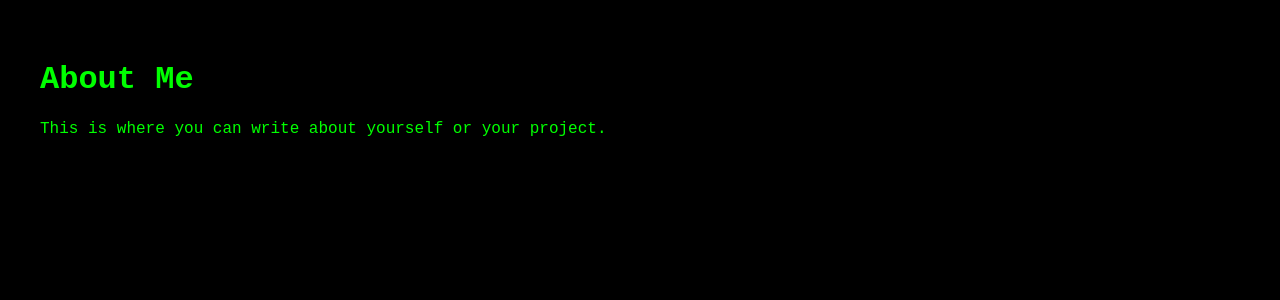
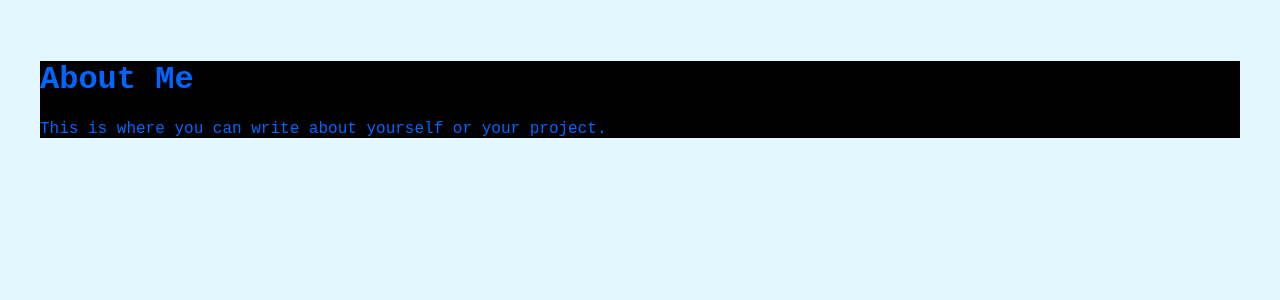
Before and after one commit to scer80/scer80.github.io, a Jekyll site: the page built from about.md, in a window 1280 px wide. Shown: the top 300 px of the page. Built offline with Jekyll 4.4.1, drawn with Linux system fonts in a browser that asks for light colours.

Commit message:
change cat

```diff
--- a/assets/css/style.scss
+++ b/assets/css/style.scss
@@ -3,8 +3,8 @@
 
 /* Base styles */
 html, body {
-  background-color: #000000 !important;
-  color: #00ff00 !important;
+  background-color: #e2f7fe !important;
+  color: #0066ff !important;
   margin: 0;
   padding: 20px;
   font-family: 'Courier New', Courier, monospace;
@@ -18,7 +18,7 @@ html, body {
 
 /* Text styles */
 h1, h2, h3, h4, h5, h6, p, span, div {
-  color: #00ff00 !important;
+  color: #0066ff !important;
 }
 
 /* Links */
@@ -28,7 +28,7 @@ a {
 }
 
 a:hover {
-  color: #33ff33 !important;
+  color: #e90399 !important;
 }
 
 /* Shell prompt */
```
Also changed, not shown: index.md (+1 -1 lines), README.md, assets/images/cat-essential-20260127.jpg (added), 1 other file.
